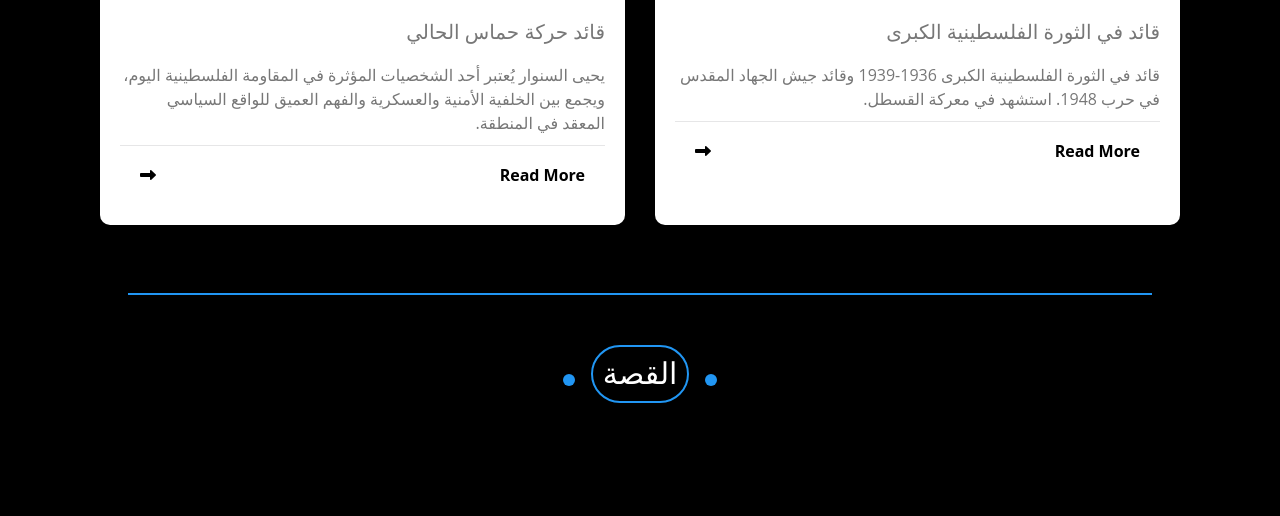
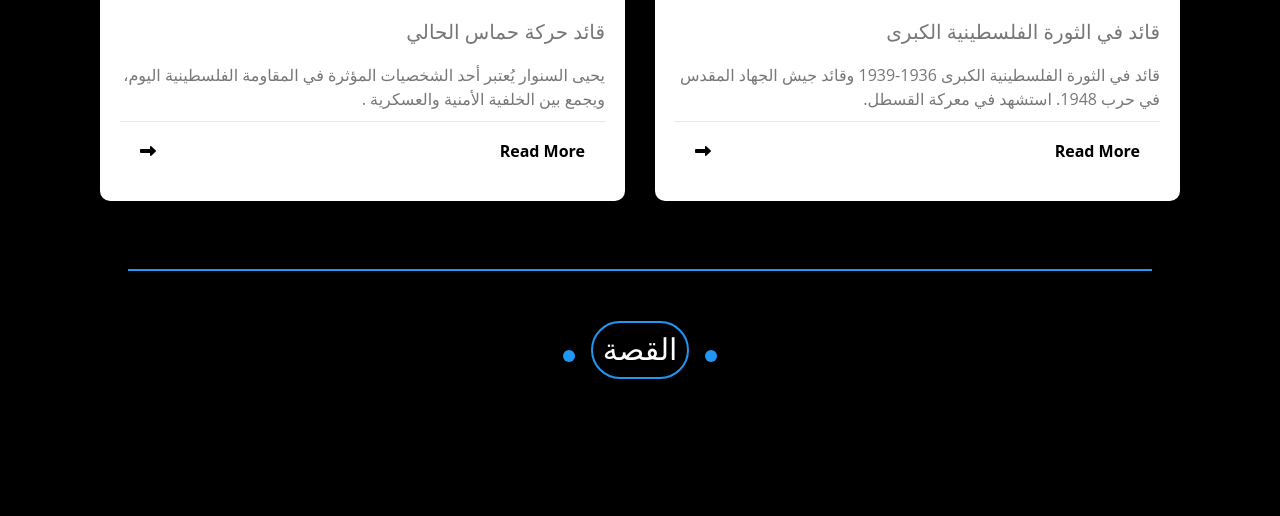
Before and after one commit to Mohamedhagage860/pa, a plain HTML site: page index.html in a window 1280 px wide. Shown: the part 6693-7209 px from the top of the page. Drawn offline with nearby package versions, Linux system fonts and the light colour scheme.

Commit message:
Add files via upload

```diff
--- a/index.html
+++ b/index.html
@@ -512,7 +512,7 @@
           <h3>يحي السنوار</h3>
           <p class="title"> قائد حركة حماس الحالي  </p>
 
-          <p>يحيى السنوار يُعتبر أحد الشخصيات المؤثرة في المقاومة الفلسطينية اليوم، ويجمع بين الخلفية الأمنية والعسكرية والفهم العميق للواقع السياسي المعقد في المنطقة.
+          <p>يحيى السنوار يُعتبر أحد الشخصيات المؤثرة في المقاومة الفلسطينية اليوم، ويجمع بين الخلفية الأمنية والعسكرية .
               </p><div class="info">
                   <a href="https://ar.wikipedia.org/wiki/%D9%8A%D8%AD%D9%8A%D9%89_%D8%A7%D9%84%D8%B3%D9%86%D9%88%D8%A7%D8%B1"> Read More</a>
                   <i class="fas fa-long-arrow-alt-right"></i>
```
